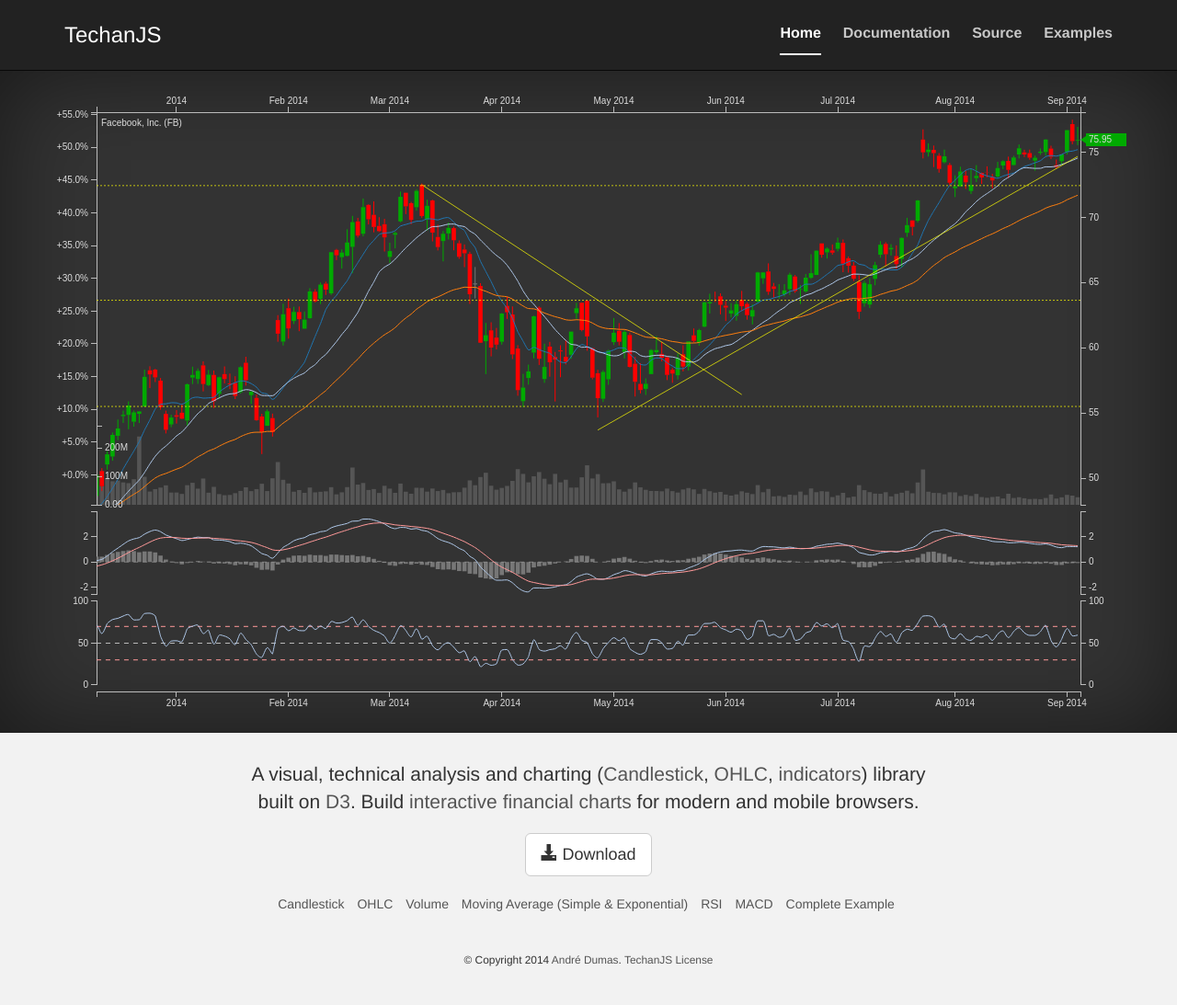
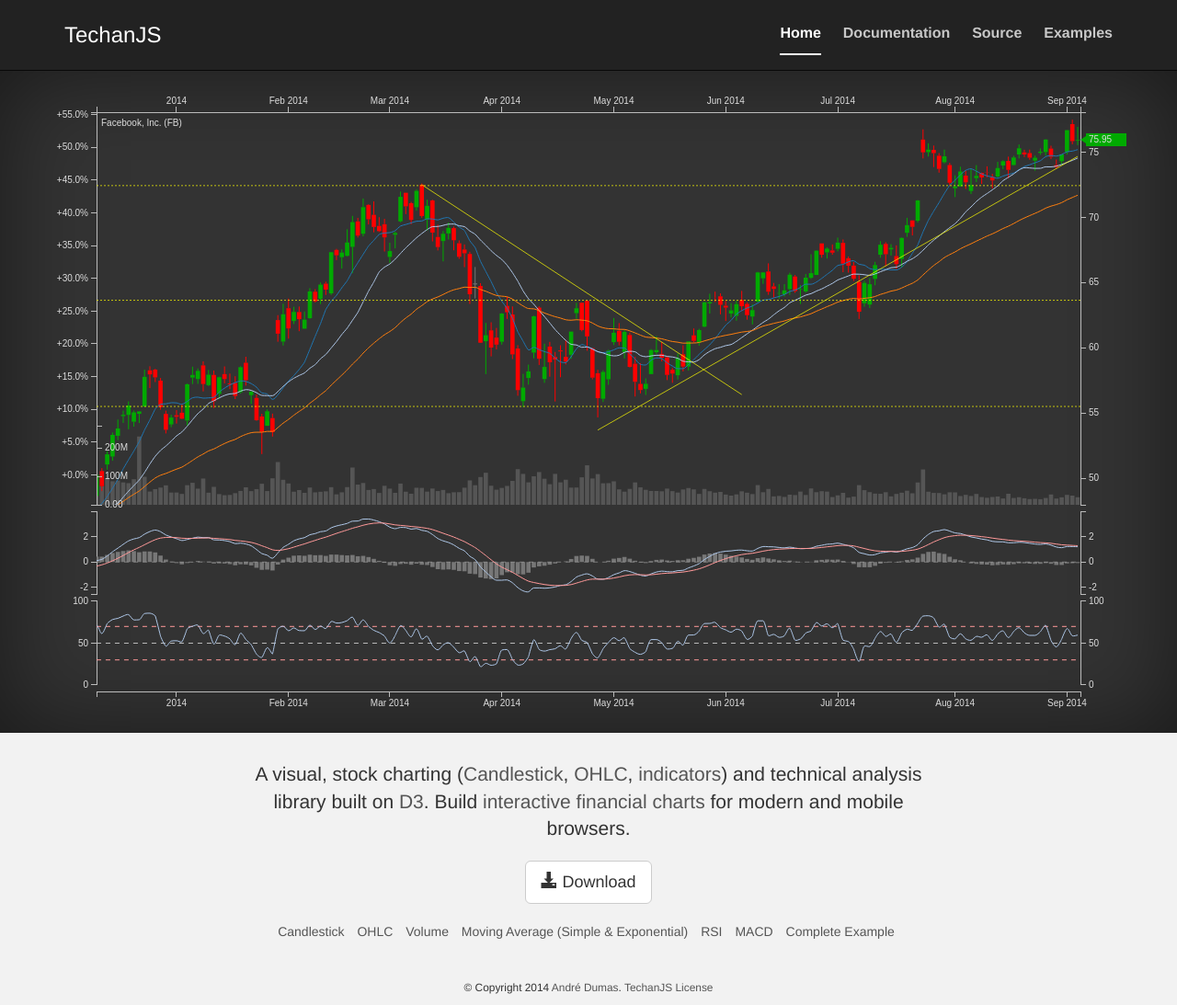
Before and after one commit to andredumas/techan.js, a Jekyll site: the page built from index.html, in a window 1280 px wide. Shown: the whole page at 92% size. Built offline with Jekyll 4.4.1, drawn with Linux system fonts in a browser that asks for light colours; before the commit the page ends 1063 px from its top, so only the background shows below that.

Commit message:
Minor description text update

```diff
--- a/_config.yml
+++ b/_config.yml
@@ -1,5 +1,5 @@
 title:        TechanJS
-description:  "A visual, technical analysis and charting (Candlestick, OHLC, indicators) library built on D3."
+description:  "A visual, stock charting (Candlestick, OHLC, indicators) and technical analysis library built on D3."
 url:          "http://techanjs.org"
 author:       André Dumas
 
--- a/index.html
+++ b/index.html
@@ -12,10 +12,10 @@ nav: Home
     <div class="row">
         <div class="col-md-8 col-md-offset-2">
             <p class="lead text-center">
-                A visual, technical analysis and charting (<a href="http://bl.ocks.org/andredumas/27c4a333b0e0813e093d">Candlestick</a>,
+                A visual, stock charting (<a href="http://bl.ocks.org/andredumas/27c4a333b0e0813e093d">Candlestick</a>,
                 <a href="http://bl.ocks.org/andredumas/06ad3573c0053d0e1fc7">OHLC</a>,
-                <a href="http://bl.ocks.org/andredumas/edf630690c10b89be390">indicators</a>) library built on
-                <a href="http://d3js.org/">D3</a>. Build <a href="http://bl.ocks.org/andredumas/edf630690c10b89be390">interactive
+                <a href="http://bl.ocks.org/andredumas/edf630690c10b89be390">indicators</a>) and technical analysis
+                library built on <a href="http://d3js.org/">D3</a>. Build <a href="http://bl.ocks.org/andredumas/edf630690c10b89be390">interactive
                 financial charts</a> for modern and mobile browsers.
             </p>
             <p class="lead text-center">
```
